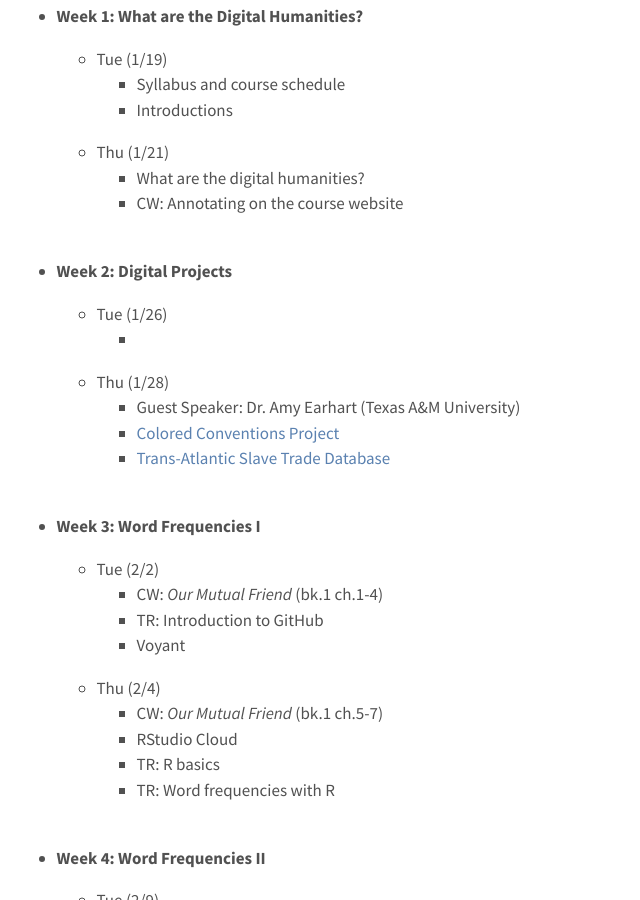
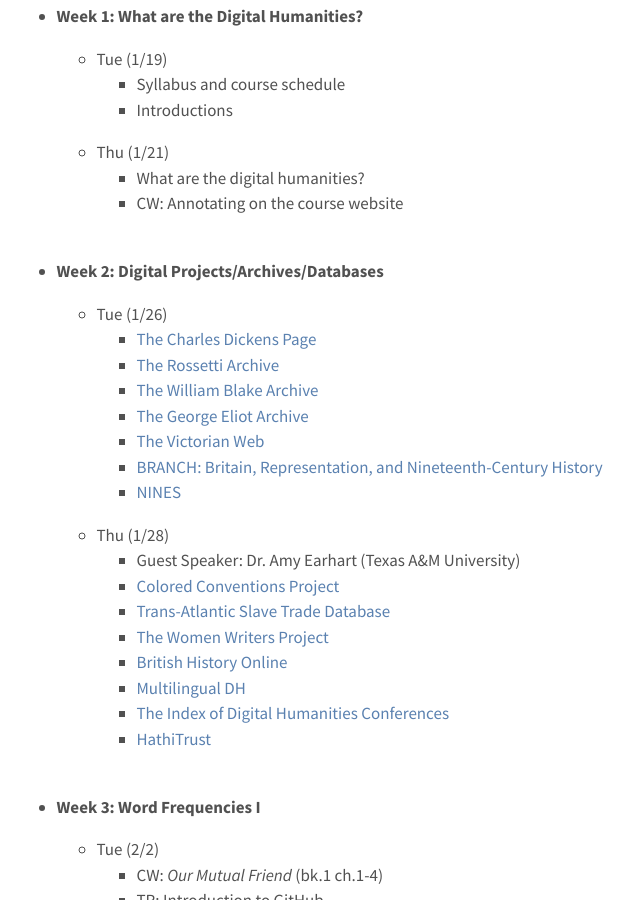
Before and after one commit to elibooklover/ENGL304-Spring2021, a Jekyll site: the page built from syllabus.md, in a window 1280 px wide and 900 px high, scrolled down 6384 px. Shown: the whole window, without its empty margins (326-966 px from the left). Built offline with Jekyll 4.4.1, drawn with Linux system fonts in a browser that asks for light colours.

Commit message:
Syllabus

```diff
--- a/syllabus.md
+++ b/syllabus.md
@@ -133,14 +133,25 @@
 <br>
 <br>
 
-* <b>Week 2: Digital Projects</b>
+* <b>Week 2: Digital Projects/Archives/Databases</b>
 
   * Tue (1/26)
-    *
+    * [The Charles Dickens Page](https://www.charlesdickenspage.com/)
+    * [The Rossetti Archive](http://www.rossettiarchive.org/about/index.html)
+    * [The William Blake Archive](http://www.blakearchive.org/)
+    * [The George Eliot Archive](http://www.georgeeliotarchive.org/)
+    * [The Victorian Web](http://www.victorianweb.org/)
+    * [BRANCH: Britain, Representation, and Nineteenth-Century History](http://www.branchcollective.org/)
+    * [NINES](https://nines.org/)
   * Thu (1/28)
     * Guest Speaker: Dr. Amy Earhart (Texas A&M University)
     * [Colored Conventions Project](https://coloredconventions.org/)
     * [Trans-Atlantic Slave Trade Database](https://www.slavevoyages.org/)
+    * [The Women Writers Project](https://www.wwp.northeastern.edu/)
+    * [British History Online](https://www.british-history.ac.uk/)
+    * [Multilingual DH](http://multilingualdh.org/)
+    * [The Index of Digital Humanities Conferences](https://dh-abstracts.library.cmu.edu/)
+    * [HathiTrust](https://www.hathitrust.org/)
 <br>
 <br>
 
```
